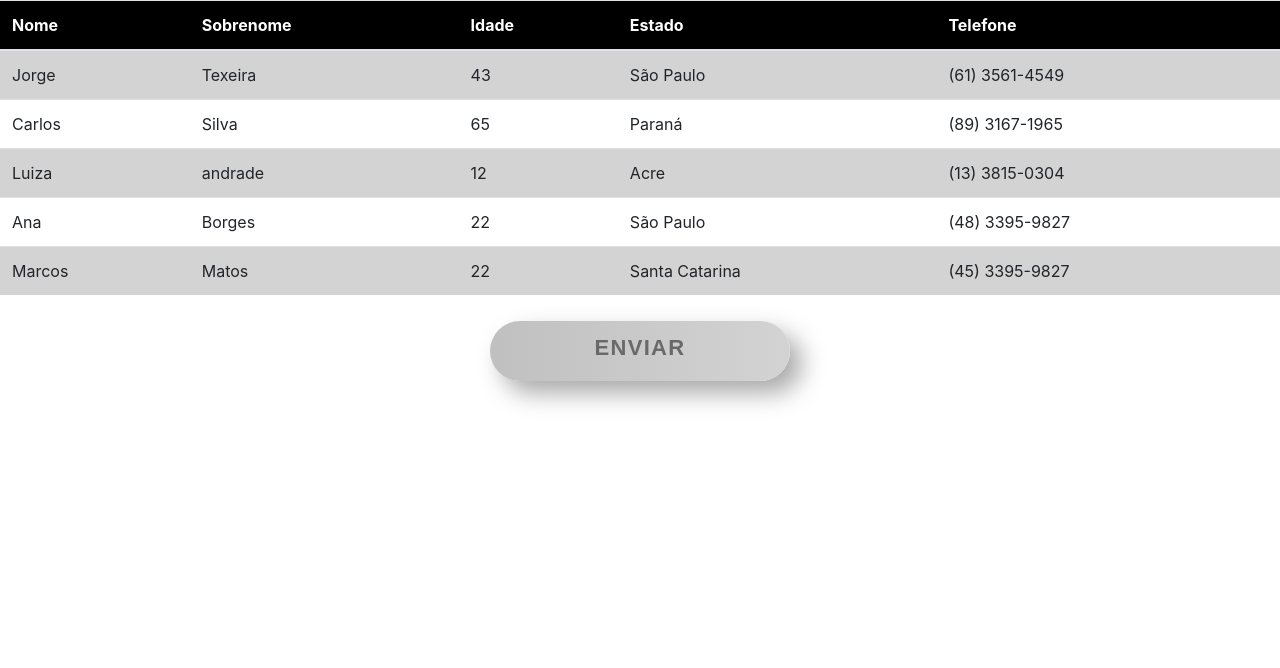
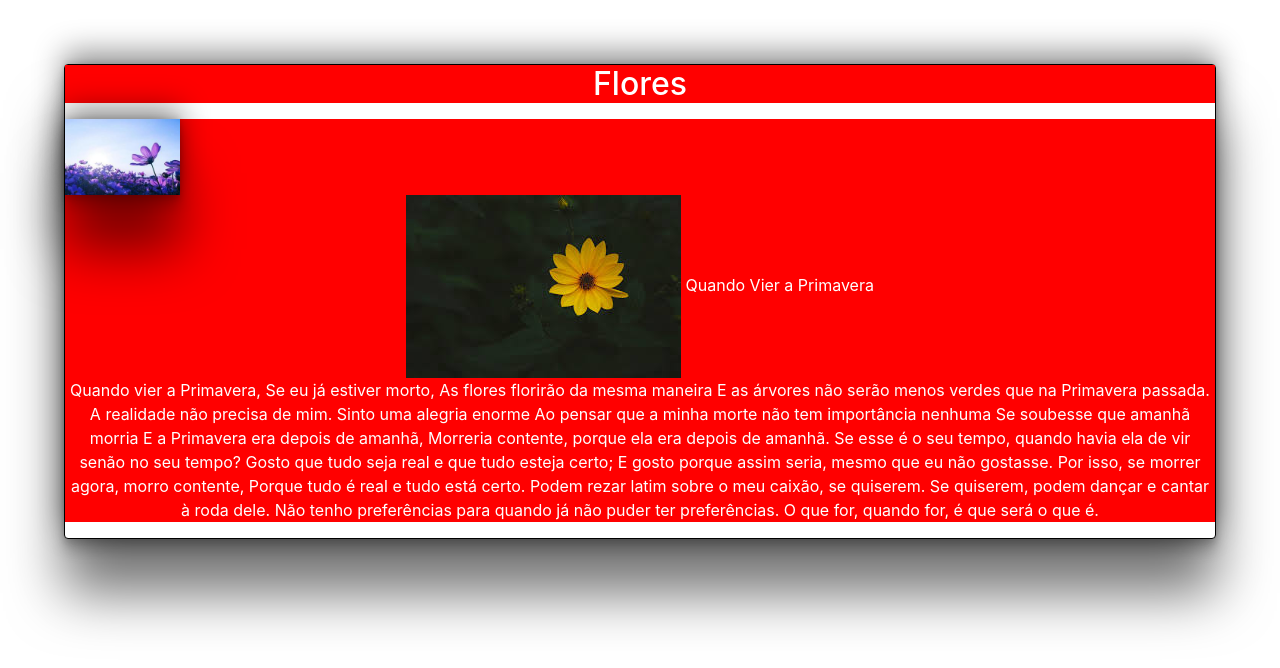
Before and after one commit to camilaLdev/2-class, a plain HTML site: page Nova pasta/index.html in a window 1280 px wide. Drawn offline with nearby package versions, Linux system fonts and the light colour scheme.

Commit message:
Add files via upload

```diff
--- a/Nova pasta/index.html
+++ b/Nova pasta/index.html
@@ -5,55 +5,42 @@
   <link rel="stylesheet" href="https://cdn.jsdelivr.net/npm/bootstrap@4.0.0/dist/css/bootstrap.min.css" integrity="sha384-Gn5384xqQ1aoWXA+058RXPxPg6fy4IWvTNh0E263XmFcJlSAwiGgFAW/dAiS6JXm" crossorigin="anonymous">
   <link rel="stylesheet"  href="scc.css">
   <meta name="viewport" content="width=device-width, initial-scale=1.0">
+  <title>Main</title>
+</head>
+<body>
+	<form class="card" id=center >
+	<main>
+		<section class="um">
+		<h2 class="ti">Flores</h2>
 
-<table class="table ">
-  <thead>
-    <tr class="cabecario">
-      <th scope="col">Nome</th>
-      <th scope="col">Sobrenome</th>
-      <th scope="col">Idade</th>
-      <th scope="col">Estado</th>
-      <th scope="col">Telefone</th>
-    </tr>
-  </thead>
-  <tbody>
-    <tr class="segunda">
-      <td>Jorge</td>
-      <td>Texeira</td>
-      <td>43</td>
-      <td>São Paulo</td>
-      <td>(61) 3561-4549</td>
-    </tr>
-    <tr class="terca">
-        <td>Carlos</td>
-      <td>Silva</td>
-      <td>65</td>
-      <td>Paraná</td>
-      <td>(89) 3167-1965</td>
-    </tr>
-    <tr class="qua">
-      <td>Luiza</td>
-      <td>andrade</td>
-      <td>12</td>
-      <td>Acre</td>
-      <td>(13) 3815-0304</td>
-    </tr>
-    <tr class="qui">
-    <td>Ana</td>
-      <td>Borges</td>
-      <td>22</td>
-      <td>São Paulo</td>
-      <td>(48) 3395-9827</td>
-    </tr>
-    <tr class="sexta">
-       <td>Marcos</td>
-      <td>Matos</td>
-      <td>22</td>
-      <td>Santa Catarina</td>
-      <td>(45) 3395-9827</td>
-    </tr>
-  </tbody>
-</table>
-  <div class="wrap">
-  <a href="https://www.google.com.br/" id="button" type="submit" class="btn btn-primary col-md-1" >Enviar</a>
-</div>
+		</section>
+			<p>
+
+		<p class="text">
+			<img class="img" src="img.png">
+			<img class="im" src="img2.png">
+			 Quando Vier a Primavera
+	<br>Quando vier a Primavera,
+Se eu já estiver morto,
+As flores florirão da mesma maneira
+E as árvores não serão menos verdes que na Primavera passada.
+A realidade não precisa de mim.
+Sinto uma alegria enorme
+Ao pensar que a minha morte não tem importância nenhuma
+
+Se soubesse que amanhã morria
+E a Primavera era depois de amanhã,
+Morreria contente, porque ela era depois de amanhã.
+Se esse é o seu tempo, quando havia ela de vir senão no seu tempo?
+Gosto que tudo seja real e que tudo esteja certo;
+E gosto porque assim seria, mesmo que eu não gostasse.
+Por isso, se morrer agora, morro contente,
+Porque tudo é real e tudo está certo.
+
+Podem rezar latim sobre o meu caixão, se quiserem.
+Se quiserem, podem dançar e cantar à roda dele.
+Não tenho preferências para quando já não puder ter preferências.
+O que for, quando for, é que será o que é.</p>
+</form>
+</main>
+</body>
--- a/Nova pasta/scc.css
+++ b/Nova pasta/scc.css
@@ -1,100 +1,31 @@
-.cabecario{
+.um{
 
-	background-color: black;
-	color:white;
+background-color: red;
+text-align: center;
+color: white;
 
 }
-.segunda{
-	background-color:#D3D3D3;
-
+.text{
+	background-color: red;
+	color: white;
+	text-align: center;
 }
-.terca{
-	background-color:;
-
+#center{
+	background-color: white;
+	border-radius: 50% solid: 2%;
+	margin: 5%;
+	width: 90%;
+	border-color: #000000;
+	box-shadow: rgba(0, 0, 0, 0.55) 0px 54px 55px,
+ rgba(0, 0, 0, 0.42) 0px -12px 30px, rgba(0, 0, 0, 0.12)
+ 0px 4px 6px, rgba(0, 0, 0, 0.17) 0px 12px 13px, rgba(0, 0, 0, 0.09) 0px -3px 5px;;
 }
-.qua{
-	background-color:#D3D3D3;
-
+.img{
+	width: 10%;
+	display:block;
+	opacity: 1.0;
+	margin: 0%;
+	box-shadow: rgba(0, 0, 0, 0.55) 0px 54px 55px,
+ rgba(0, 0, 0, 0.42) 0px -12px 30px, rgba(0, 0, 0, 0.12)
+ 0px 4px 6px, rgba(0, 0, 0, 0.17) 0px 12px 13px, rgba(0, 0, 0, 0.09) 0px -3px 5px;
 }
-.qui{
-	background-color: ;
-
-}
-.sexta{
-	background-color:#D3D3D3;
-
-}
-html, body {
-  height: 100%;
-}
-
-.wrap {
-  height: 10%;
-  display: flex;
-  align-items: center;
-  justify-content: center;
-}
-
-#button {
-	margin: 5px;
-  min-width: 300px;
-  min-height: 60px;
-  font-family: 'Nunito', sans-serif;
-  font-size: 22px;
-  text-transform: uppercase;
-  letter-spacing: 1.3px;
-  font-weight: 700;
-  color:#696969;
-  background: 	#696969;
-background: linear-gradient(90deg, rgba(192,192,192) 0%, rgba(211,211,211) 100%);
-  border: none;
-  border-radius: 1000px;
-  box-shadow: 12px 12px 24px rgba(169,169,169);
-  transition: all 0.3s ease-in-out 0s;
-  cursor: pointer;
-  outline: none;
-  position: relative;
-  padding: 10px;
-  }
-
-#button::before {
-content: '';
-  border-radius: 1000px;
-  min-width: calc(300px + 12px);
-  min-height: calc(60px + 12px);
-  border: 6px solid #00FFCB;
-  box-shadow: 0 0 60px rgba(169,169,169);
-  position: absolute;
-  top: 50%;
-  left: 50%;
-  transform: translate(-50%, -50%);
-  opacity: 0;
-  transition: all .3s ease-in-out 0s;
-}
-
-#button:hover, .button:focus {
-  color:	#696969;
-  transform: translateY(-6px);
-}
-
-#button:hover::before, #button:focus::before {
-  opacity: 1;
-}
-
-#button:hover::after, #button:focus::after {
-  animation: none;
-  display: none;
-}
-
-@keyframes ring {
-  0% {
-    width: 320px;
-    height: 30px;
-    opacity: 1;
-  }
-  100% {
-    width: 300px;
-    height: 300px;
-    opacity: 0;
-  }
-}
```
Also changed, not shown: Nova pasta/img.png (added), Nova pasta/img2.png (added).
